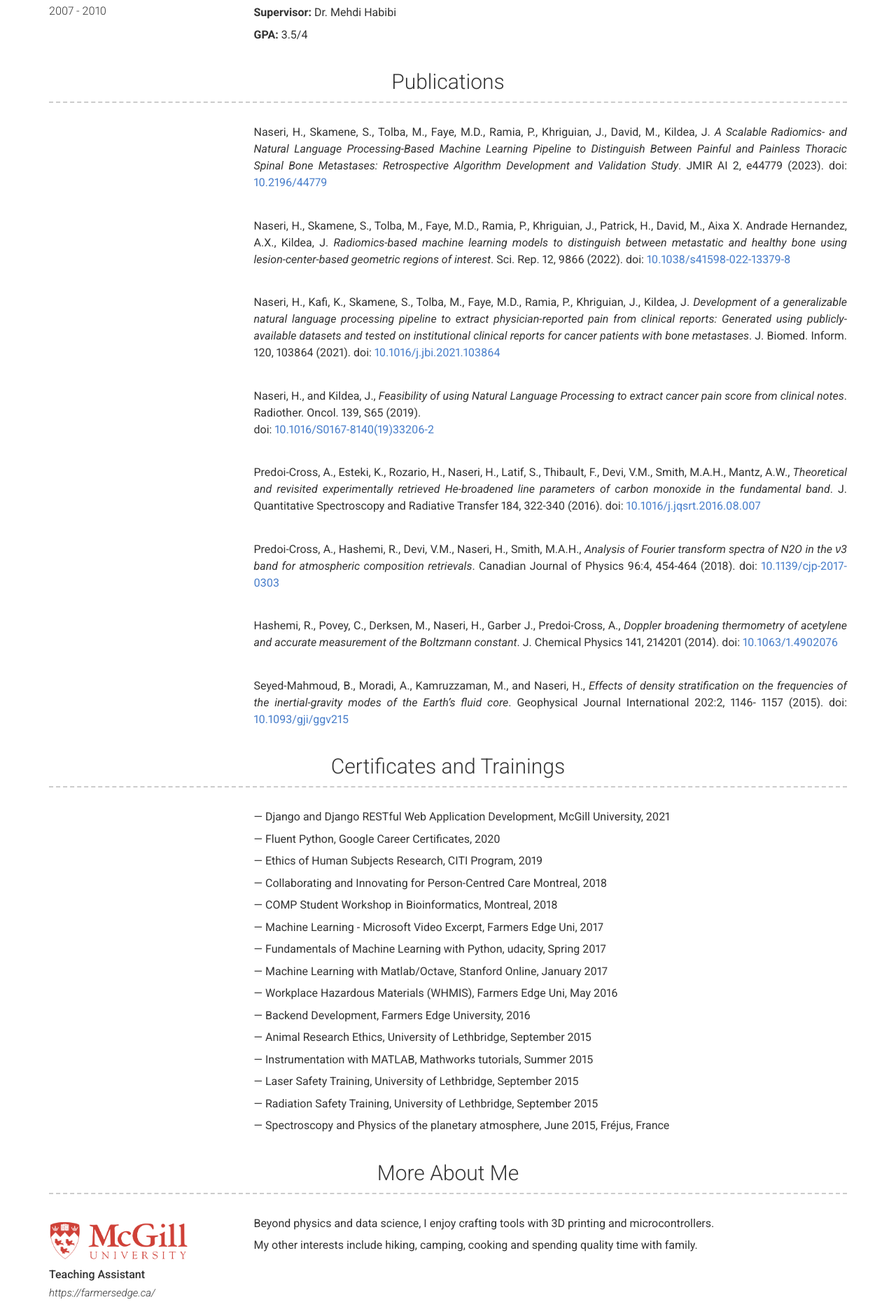
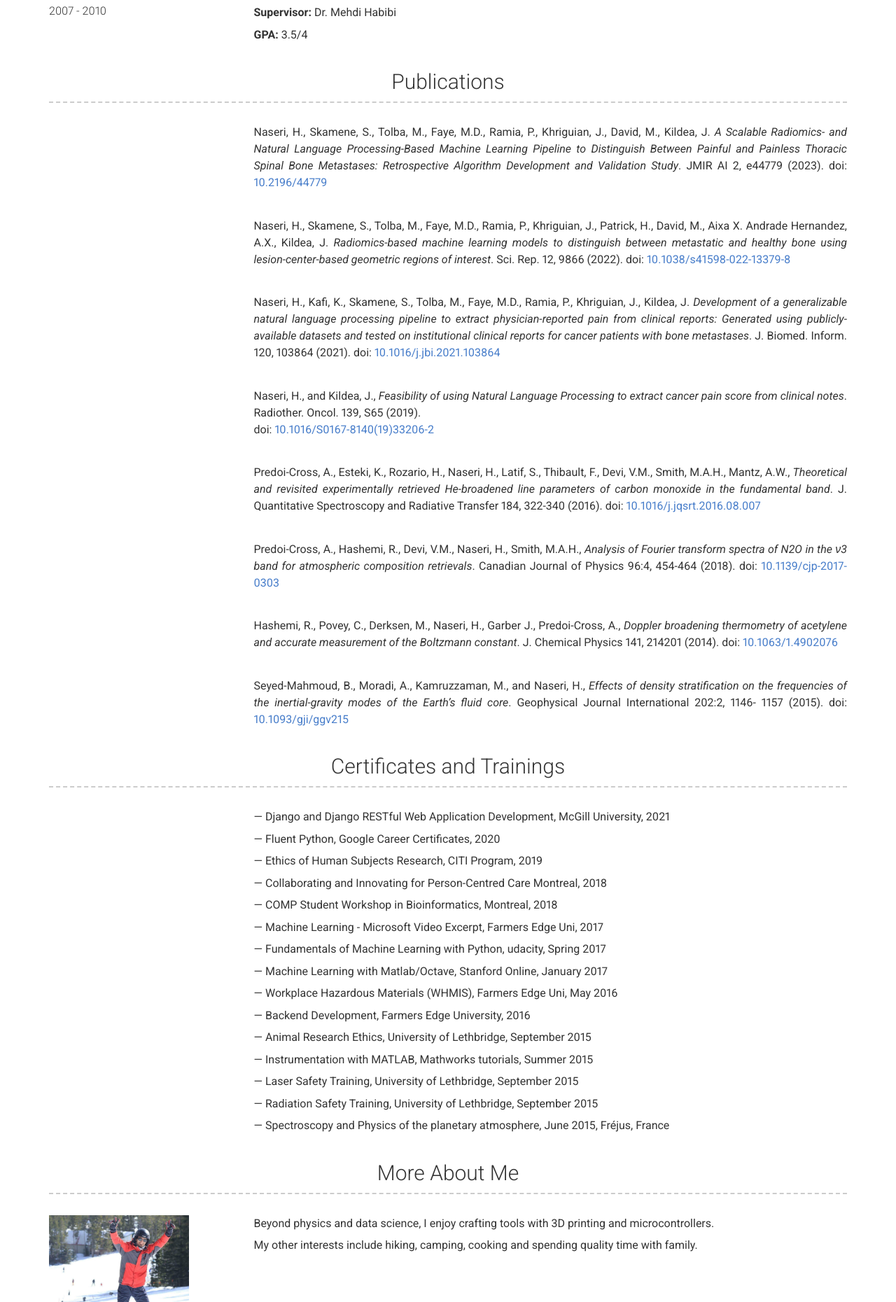
Before and after one commit to naserih/naserih.github.io, a Jekyll site: the page built from index.md, in a window 1280 px wide. Shown: the part 4540-6400 px from the top of the page at 70% size. Built offline with Jekyll 4.4.1, drawn with Linux system fonts in a browser that asks for light colours; nearby versions of some CDN libraries.

Commit message:
remove DS file

```diff
--- a/_config.yml
+++ b/_config.yml
@@ -385,7 +385,7 @@ content:
           contributions to fundamental sciences, particularly
           in theoretical physics, mathematical sciences, and chemistry.
 
-        description: | # this will include new lines to allow paragraphs
+        description: | # this will include new lines to allow paragaphs
           **Thesis:** Using soft-lithography for making microfluidics
           channels and studying fluid diffusion and mixing at microscale.
 
@@ -517,7 +517,7 @@ content:
       - layout: left
         # icon: fab fa-github
         # caption: January 2019 - May 2022
-        title: <img src="/images/mcgill_logo.png" width="200" />
+        title: <img src="/images/hossein_naseri_skiing.jpg" width="200" />
         sub_title: Teaching Assistant
         link: https://farmersedge.ca/
         # link_text: FarmersEdge
```
Also changed, not shown: 1 other file.
